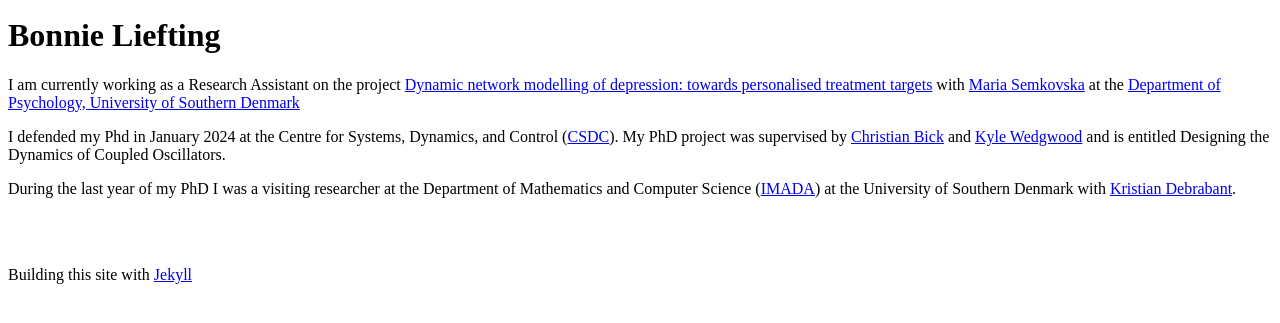
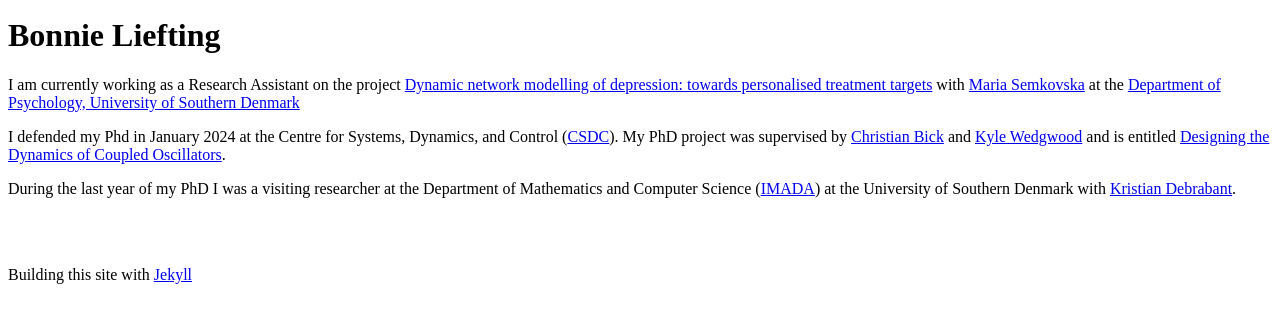
Before and after one commit to bonnie522/bonnie522, a Jekyll site: the page built from index.md, in a window 1280 px wide, cut to the strip 112-435 px from the top of the page. Built offline with Jekyll 4.4.1, drawn with Linux system fonts in a browser that asks for light colours; part of the change alters nothing that is shown.

```diff
--- a/index.md
+++ b/index.md
@@ -6,7 +6,7 @@ title: About
 
 I am currently working as a Research Assistant on the project [Dynamic network modelling of depression: towards personalised treatment targets](https://lundbeckfonden.com/en/dynamic-network-modelling-of-depression-towards-personalised-treatment-targets) with [Maria Semkovska](https://portal.findresearcher.sdu.dk/da/persons/maria-semkovska) at the [Department of Psychology, University of Southern Denmark](https://www.sdu.dk/en/om_sdu/institutter_centre/institut_psykologi)
 
-I defended my Phd in January 2024 at the Centre for Systems, Dynamics, and Control ([CSDC](https://mathematics.exeter.ac.uk/research/csdc/)). My PhD project was supervised by [Christian Bick](https://www.math.vu.nl/~bick/) and [Kyle Wedgwood](https://empslocal.ex.ac.uk/people/staff/kcaw201/index.html) and is entitled Designing the Dynamics of Coupled Oscillators.
+I defended my Phd in January 2024 at the Centre for Systems, Dynamics, and Control ([CSDC](https://mathematics.exeter.ac.uk/research/csdc/)). My PhD project was supervised by [Christian Bick](https://www.math.vu.nl/~bick/) and [Kyle Wedgwood](https://empslocal.ex.ac.uk/people/staff/kcaw201/index.html) and is entitled [Designing the Dynamics of Coupled Oscillators](https://liefting.github.io/2024/01/24/Designing-the-Dynamics-of-Coupled-Oscillators.html).
 
 During the last year of my PhD I was a visiting researcher at the Department of Mathematics and Computer Science ([IMADA](https://imada.sdu.dk/)) at the University of Southern Denmark with [Kristian Debrabant](https://imada.sdu.dk/u/debrabant/index_en.php).
 
```
